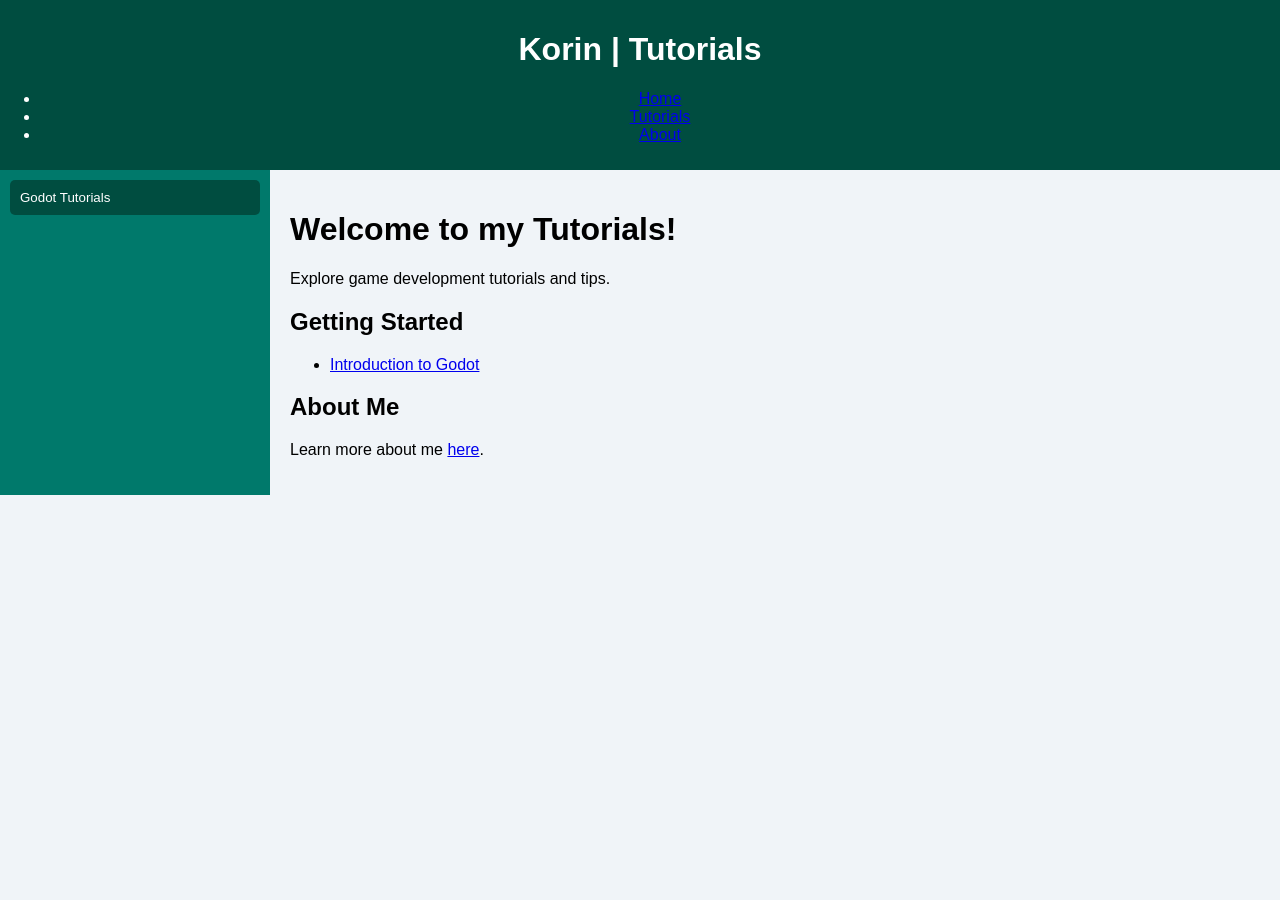
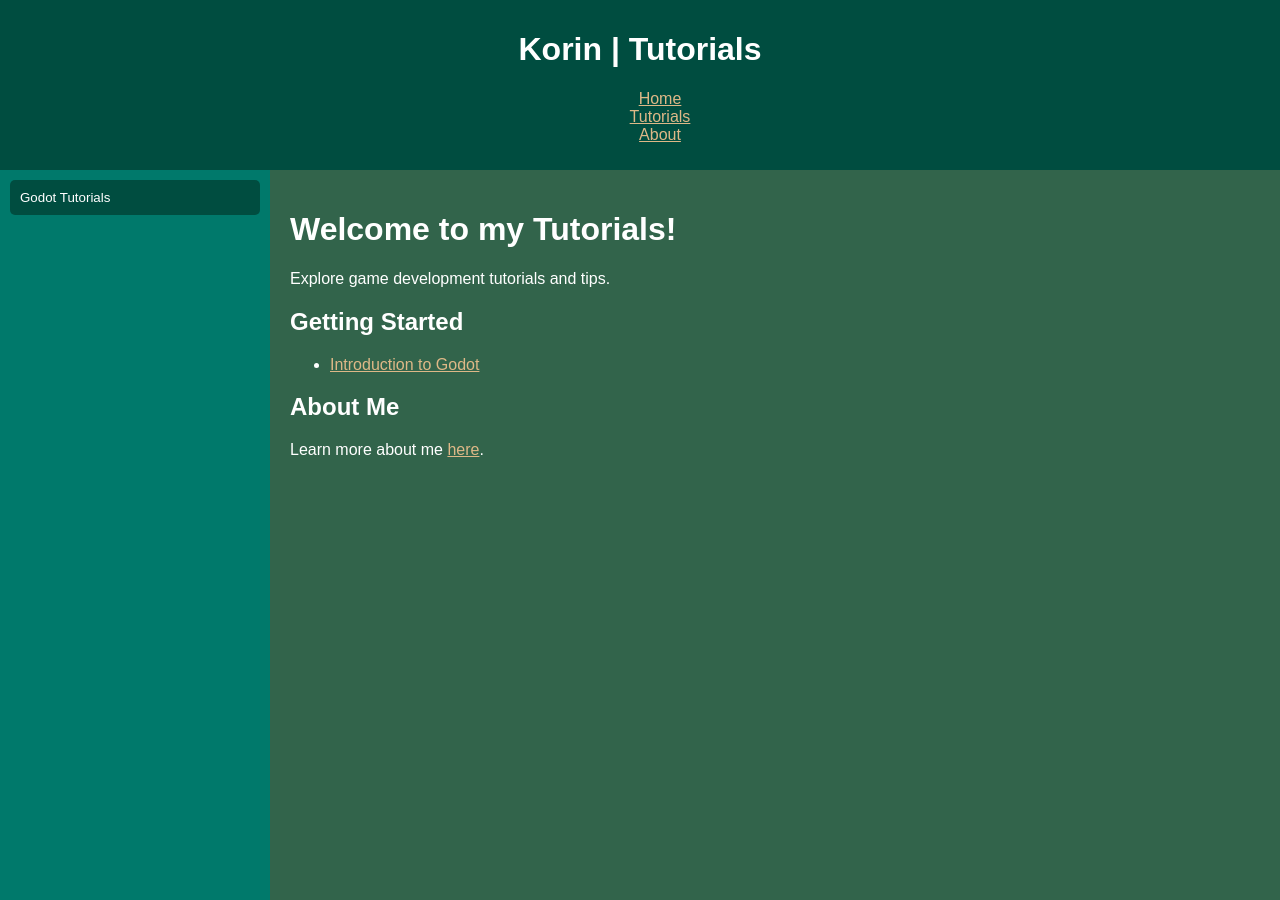
Before and after one commit to ItsKorin/tutorials.itskorin.online, a Jekyll site: the page built from index.md, in a window 1280 px wide. Built offline with Jekyll 4.4.1, drawn with Linux system fonts in a browser that asks for light colours.

Commit message:
Fixed Styling

```diff
--- a/assets/main.css
+++ b/assets/main.css
@@ -4,6 +4,9 @@ body {
   margin: 0;
   padding: 0;
   background-color: #f0f4f8; /* Light background for a modern look */
+  display: flex;
+  flex-direction: column;
+  min-height: 100vh; /* Ensure the body takes up full height of the viewport */
 }
 
 header {
@@ -13,6 +16,14 @@ header {
   text-align: center;
 }
 
+a{
+  color: burlywood;
+}
+
+header ul{
+  list-style-type: none;
+}
+
 header h1 a {
   color: #ffffff;
   text-decoration: none;
@@ -20,7 +31,9 @@ header h1 a {
 
 .container {
   display: flex;
-  height: 100%;
+  background-color: rgb(50, 100, 75);
+  color: white;
+  flex: 1; /* Allows the container to grow and fill available space */
 }
 
 .sidebar {
@@ -49,8 +62,7 @@ header h1 a {
 }
 
 .sidebar .content ul {
-  list-style: none;
-  list-style-type: none;
+  list-style: none; /* Remove bullet points */
   padding: 0;
 }
 
@@ -61,10 +73,17 @@ header h1 a {
 .sidebar .content ul li a {
   color: #ffffff;
   text-decoration: none;
+  display: block; /* Ensure full width clickable area */
+  padding: 5px 10px; /* Add some padding for better click area */
+}
+
+.sidebar .content ul li a:hover {
+  background: #00695c; /* Slightly lighter teal on hover */
+  border-radius: 5px;
 }
 
 main {
-  flex-grow: 1;
+  flex-grow: 1; /* Allows main content to grow and fill available space */
   padding: 20px;
 }
 
@@ -73,7 +92,6 @@ footer {
   color: #ffffff;
   text-align: center;
   padding: 10px 0;
-  position: fixed; /* Fix to bottom of the page */
+  position: relative; /* Adjust position to ensure it's at the bottom */
   width: 100%;
-  bottom: 0;
 }
```
